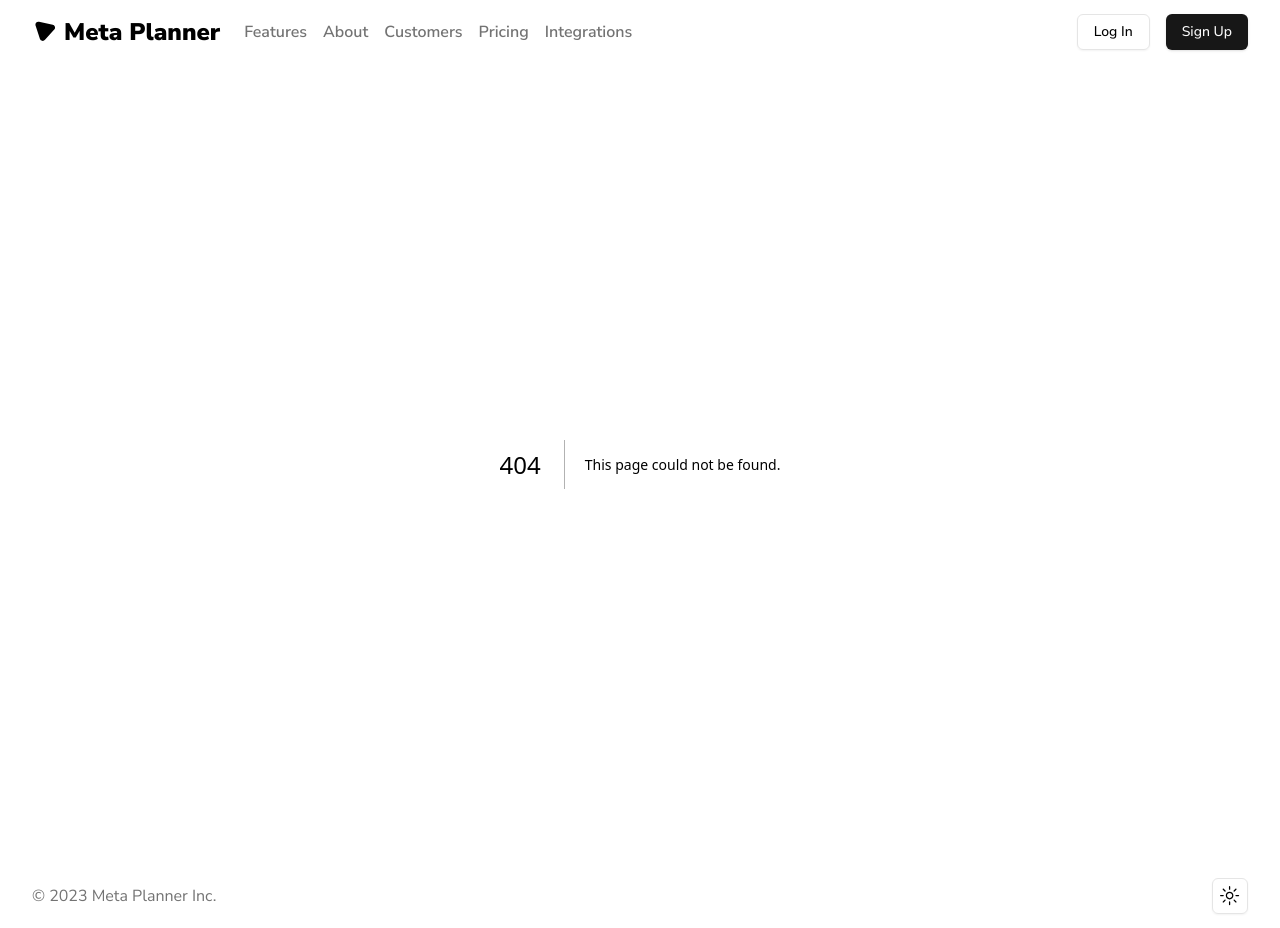
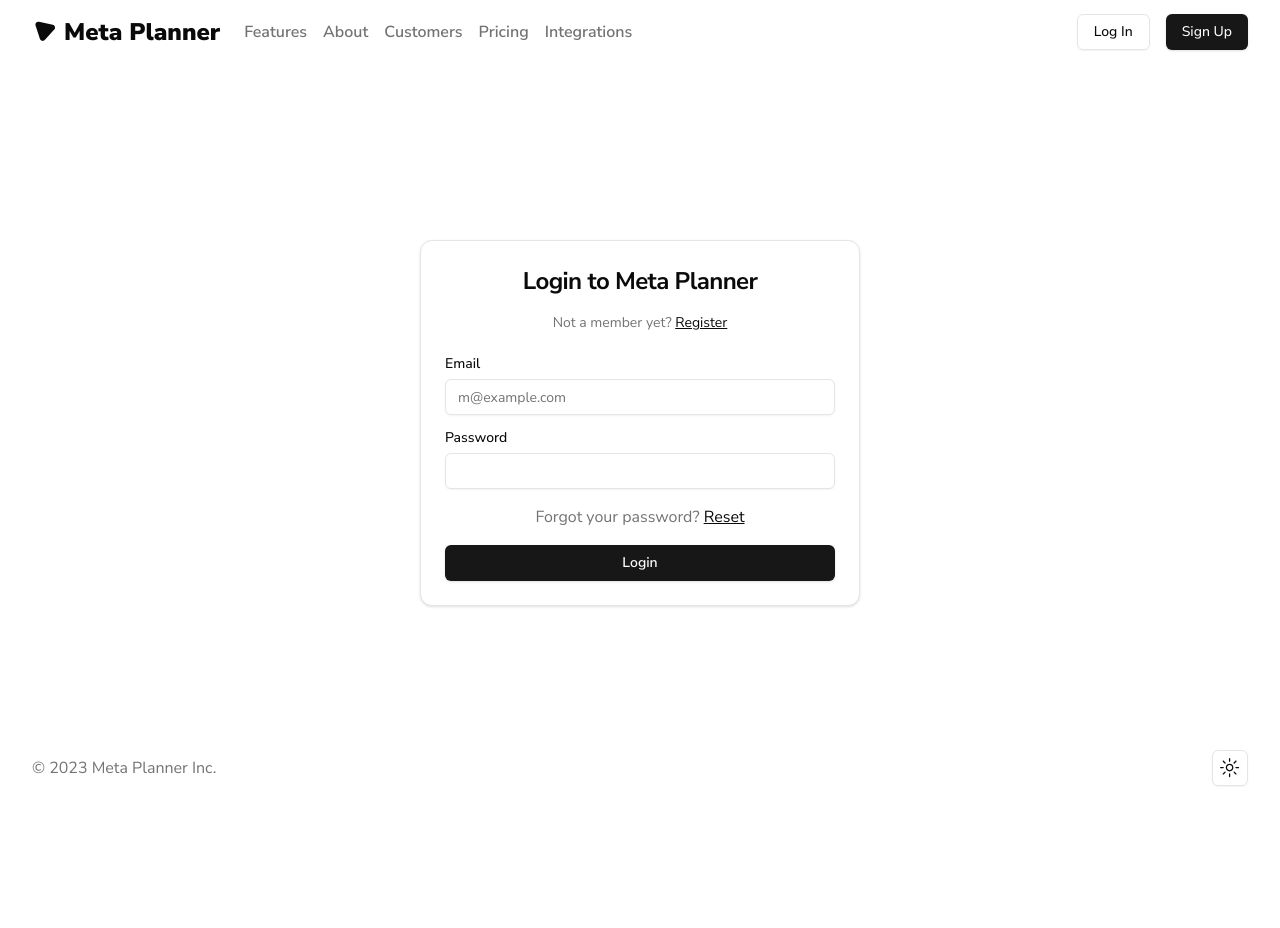
Before and after one commit to ahmedivy/meta-planner, a Next.js app: page /login in a window 1280 px wide. Before the commit this address had no page. After the commit the page ends 800 px from the top, so only its background shows below. Built offline with nearby package versions, Linux system fonts and the light colour scheme.

Commit message:
add login page

```diff
--- /dev/null
+++ b/app/login/page.jsx
@@ -0,0 +1,11 @@
+import LoginForm from "@/components/login-form"
+
+function Page() {
+  return (
+    <div className="w-full flex flex-col items-center flex-grow pt-44">
+      <LoginForm />
+    </div>
+  )
+}
+
+export default Page
--- /dev/null
+++ b/components/login-form.jsx
@@ -0,0 +1,117 @@
+"use client";
+
+import Link from "next/link";
+import { useState } from "react";
+import { signIn } from "next-auth/react";
+import { useRouter, useSearchParams } from "next/navigation";
+
+import { Button } from "./ui/button";
+import { Label } from "./ui/label";
+import { Input } from "./ui/input";
+import {
+  Card,
+  CardContent,
+  CardDescription,
+  CardHeader,
+  CardTitle,
+} from "./ui/card";
+import { ReloadIcon } from "@radix-ui/react-icons";
+
+export function LoginCard() {
+  const [email, setEmail] = useState("");
+  const [password, setPassword] = useState("");
+  const [error, setError] = useState(null);
+  const [isLoading, setLoading] = useState(false);
+
+  const router = useRouter();
+  const searchParams = useSearchParams();
+  const callbackUrl = searchParams.get("callbackUrl") || "/dashboard";
+
+  const onSubmit = async (e) => {
+    e.preventDefault();
+    try {
+      setLoading(true);
+      setError(null);
+
+      const result = await signIn("credentials", {
+        redirect: false,
+        email,
+        password,
+        callbackUrl,
+      });
+
+      setLoading(false);
+
+      if (result?.error) {
+        setError("Sorry, password not correct.");
+      } else {
+        router.push(callbackUrl);
+      }
+    } catch (error) {
+      setLoading(false);
+      setError(error.message);
+    }
+  };
+
+  return (
+    <Card className="mx-1 md:mx-0 min-w-full md:min-w-[440px]">
+      <CardHeader className="space-y-2 md:space-y-4 flex flex-col items-center">
+        <CardTitle className="text-2xl font-bold">
+          Login to Meta Planner
+        </CardTitle>
+        <CardDescription>
+          Not a member yet?{" "}
+          <Link href="/register" className="underline text-foreground">
+            Register
+          </Link>
+        </CardDescription>
+      </CardHeader>
+      <CardContent>
+        <form onSubmit={onSubmit}>
+          <div className="grid gap-4">
+            <div className="grid gap-2">
+              <Label htmlFor="email">Email</Label>
+              <Input
+                id="email"
+                type="email"
+                required
+                placeholder="m@example.com"
+                onChange={(e) => setEmail(e.target.value.toLowerCase())}
+                value={email}
+              />
+            </div>
+            <div className="grid gap-2">
+              <Label htmlFor="password">Password</Label>
+              <Input
+                id="password"
+                type="password"
+                required
+                onChange={(e) => setPassword(e.target.value)}
+                value={password}
+              />
+            </div>
+            {error && (
+              <p className="text-red-500 text-sm text-center">{error}</p>
+            )}
+
+            <p className="text-center text-md text-muted-foreground">
+                Forgot your password?{" "}
+                <Link href="/forgot-password" className="underline text-foreground">
+                    Reset
+                </Link>
+            </p>
+
+            <Button className="w-full font-semibold" disabled={isLoading} type="submit">
+              {isLoading && (
+                <ReloadIcon className="animate-spin h-4 w-4 mr-2" />
+              )}
+              Login
+            </Button>
+          </div>
+        </form>
+      </CardContent>
+    </Card>
+  );
+}
+
+export default LoginCard;
--- /dev/null
+++ b/components/ui/card.jsx
@@ -0,0 +1,50 @@
+import * as React from "react"
+
+import { cn } from "@/lib/utils"
+
+const Card = React.forwardRef(({ className, ...props }, ref) => (
+  <div
+    ref={ref}
+    className={cn("rounded-xl border bg-card text-card-foreground shadow", className)}
+    {...props} />
+))
+Card.displayName = "Card"
+
+const CardHeader = React.forwardRef(({ className, ...props }, ref) => (
+  <div
+    ref={ref}
+    className={cn("flex flex-col space-y-1.5 p-6", className)}
+    {...props} />
+))
+CardHeader.displayName = "CardHeader"
+
+const CardTitle = React.forwardRef(({ className, ...props }, ref) => (
+  <h3
+    ref={ref}
+    className={cn("font-semibold leading-none tracking-tight", className)}
+    {...props} />
+))
+CardTitle.displayName = "CardTitle"
+
+const CardDescription = React.forwardRef(({ className, ...props }, ref) => (
+  <p
+    ref={ref}
+    className={cn("text-sm text-muted-foreground", className)}
+    {...props} />
+))
+CardDescription.displayName = "CardDescription"
+
+const CardContent = React.forwardRef(({ className, ...props }, ref) => (
+  <div ref={ref} className={cn("p-6 pt-0", className)} {...props} />
+))
+CardContent.displayName = "CardContent"
+
+const CardFooter = React.forwardRef(({ className, ...props }, ref) => (
+  <div
+    ref={ref}
+    className={cn("flex items-center p-6 pt-0", className)}
+    {...props} />
+))
+CardFooter.displayName = "CardFooter"
+
+export { Card, CardHeader, CardFooter, CardTitle, CardDescription, CardContent }
```
